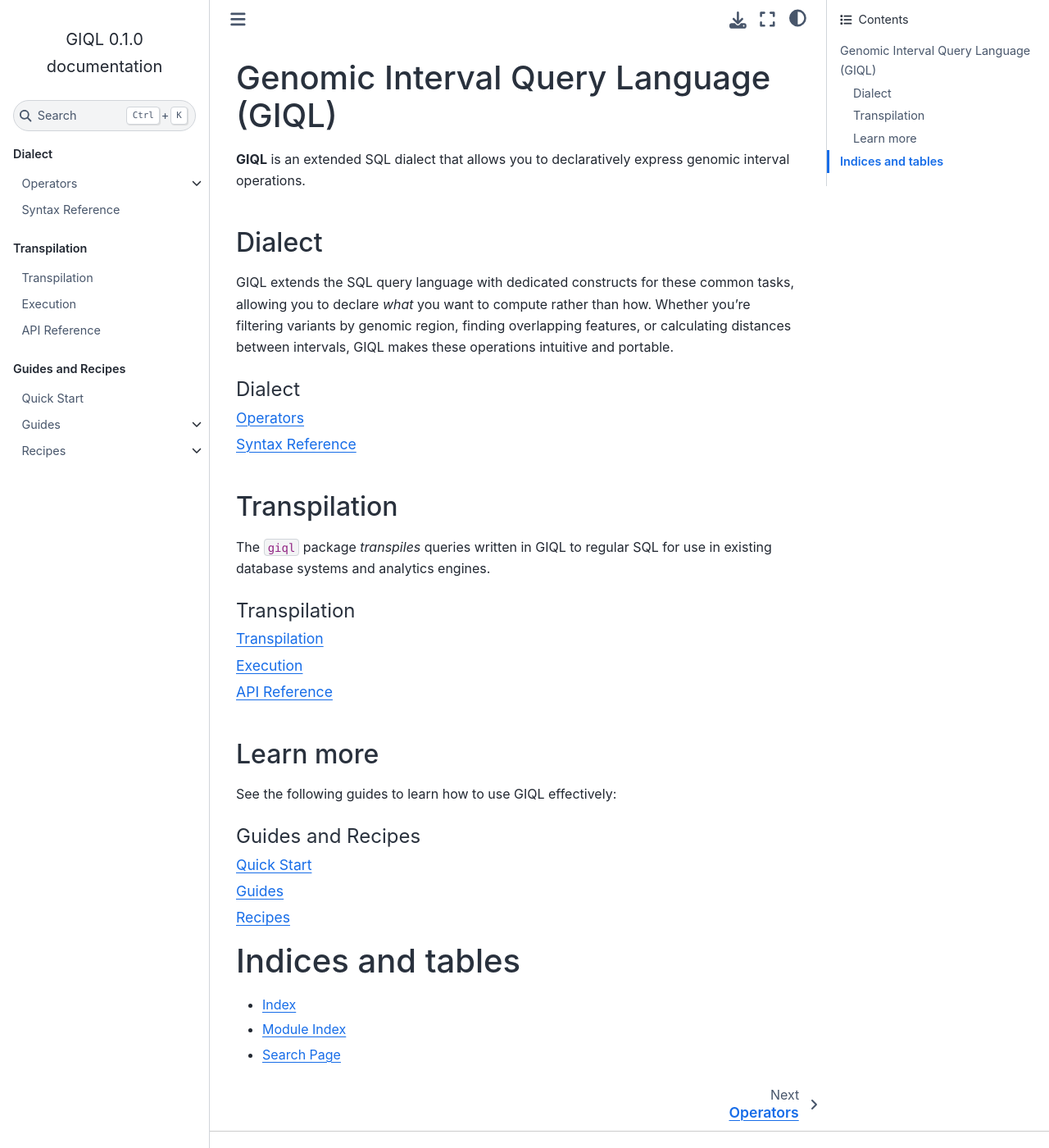
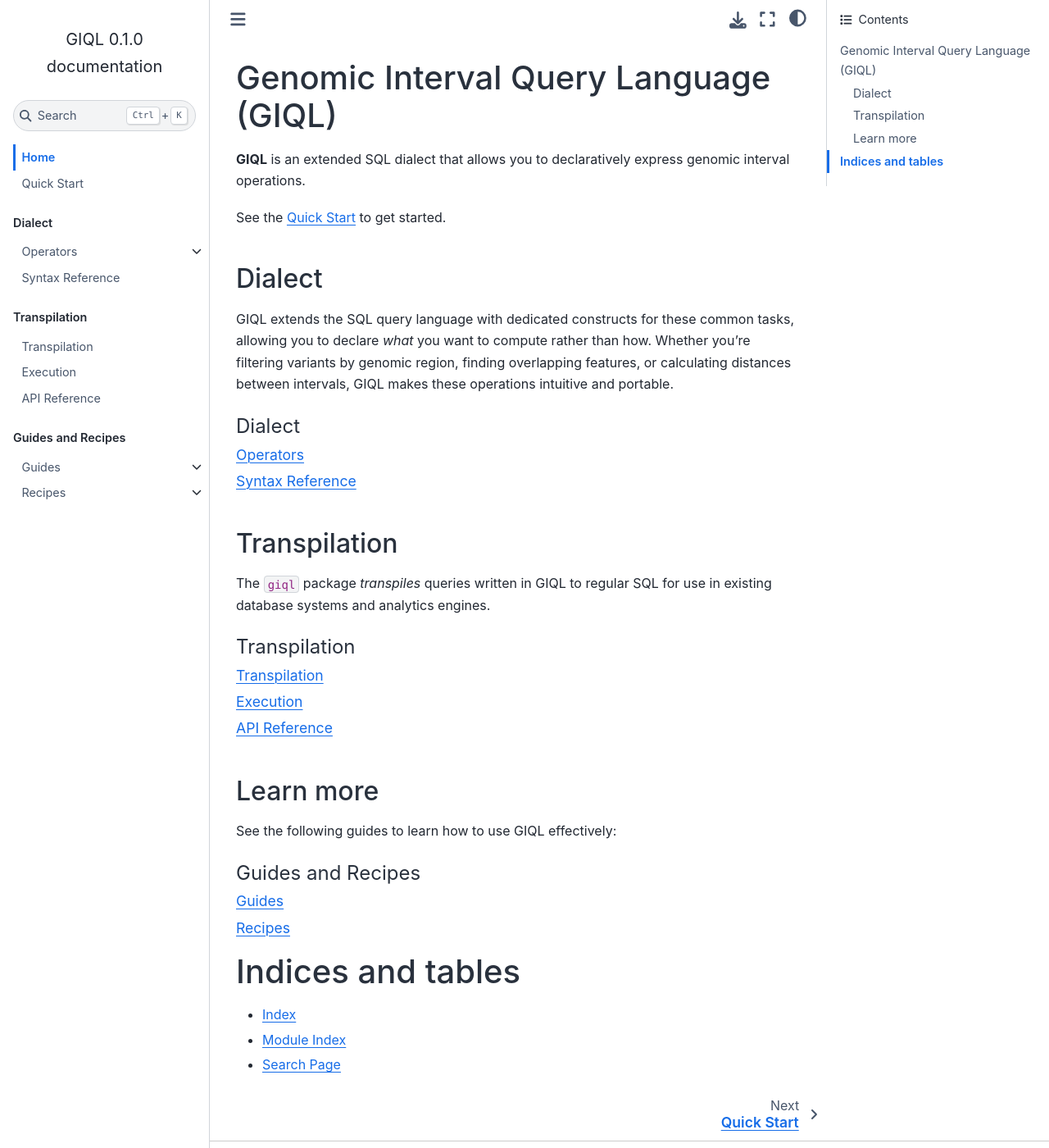
Before and after one commit to abdenlab/giql, a Sphinx documentation site: the page built from docs/index.rst, in a window 1280 px wide and 1400 px high. Shown: the whole window at 82% size. Built offline with Sphinx 7.4.7 and the Sphinx Book theme 1.1.4, drawn with Linux system fonts in a browser that asks for light colours.

Commit message:
Update docs

```diff
--- a/docs/index.rst
+++ b/docs/index.rst
@@ -1,7 +1,15 @@
 Genomic Interval Query Language (GIQL)
 ======================================
 
+.. toctree::
+   :hidden:
+
+   Home <self>
+   guides/quickstart
+
 **GIQL** is an extended SQL dialect that allows you to declaratively express genomic interval operations.
+
+See the :doc:`guides/quickstart` to get started.
 
 Dialect
 -------
```
Also changed, not shown: other parts of docs/index.rst (+0 -1 lines), README.md (+2 -2 lines).
